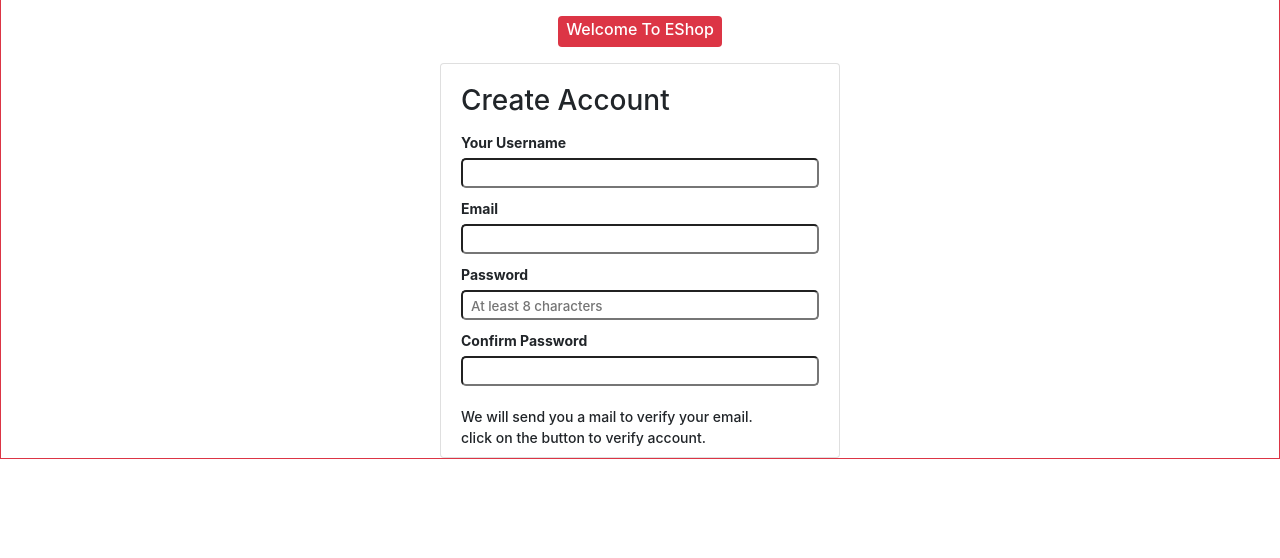
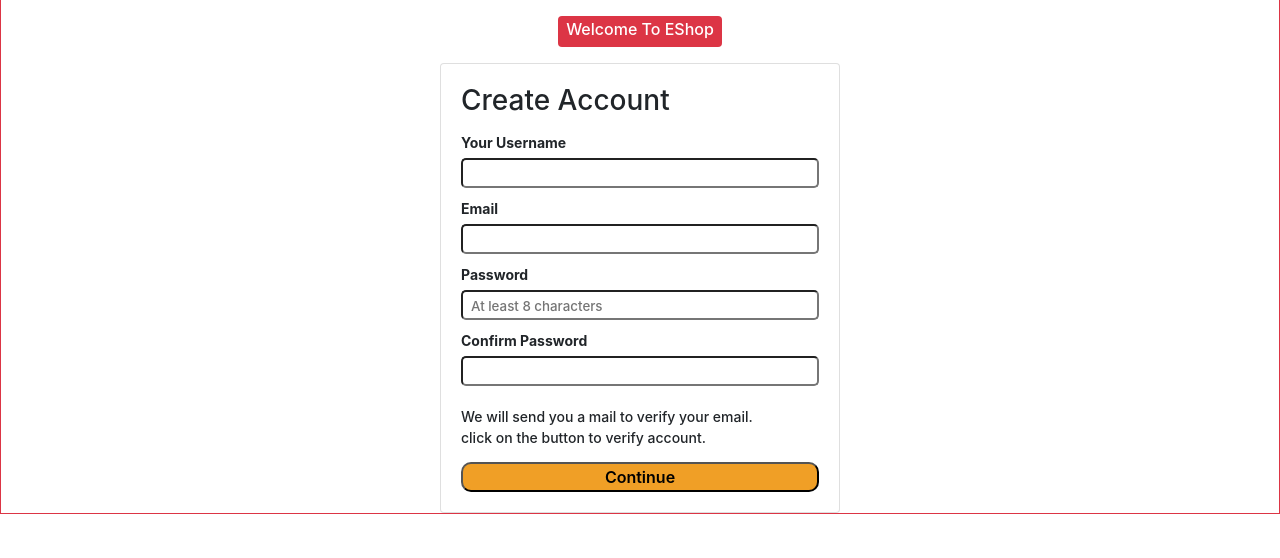
Before and after one commit to piyushpandey16444/EShop, a Django app: page /signup/ in a window 1280 px wide. Shown: the part 57-615 px from the top of the page. Run offline with Django 3.2, Linux system fonts and the light colour scheme; some libraries are stand-ins or nearby versions.

Commit message:
signup continue btn created

```diff
--- a/store/static/store/css/signup.css
+++ b/store/static/store/css/signup.css
@@ -111,3 +111,17 @@
     font-size: 14px;
     font-weight: 500;
 }
+
+.a-button-input {
+    margin-top: 25px;
+    width: 100%;
+    height: 30px;
+    background-color: #f09f26;
+    border-radius: 10px;
+    text-align: center;
+    font-weight: 600;
+}
+
+.a-button-input:hover {
+    background-color: #f8c271;
+}
--- a/store/templates/store/signup.html
+++ b/store/templates/store/signup.html
@@ -31,6 +31,8 @@
                         We will send you a mail to verify your email.<br>
                         click on the button to verify account.
                     </p>
+
+                    <input type="submit" id="continue" tabindex="5" class="a-button-input" value="Continue">
                 </form>
 
             </div>
```
